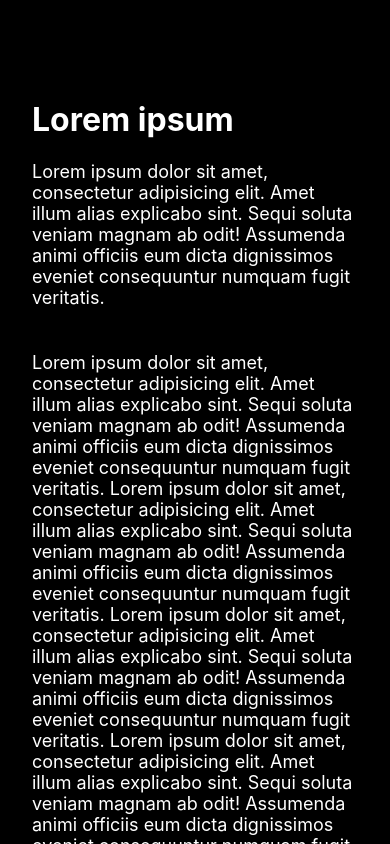
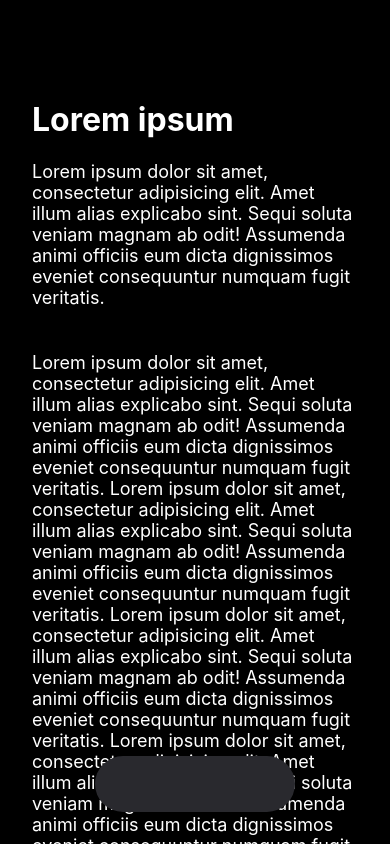
Before and after one commit to Thiago-Batista-da-Silva-Oliveira/ScrollBar-Progress, a React Native app: screen / in a window 390 px wide. Built offline with nearby package versions, Linux system fonts and the light colour scheme.

Commit message:
Progress bar style

```diff
--- /dev/null
+++ b/src/components/Progressbar/index.tsx
@@ -0,0 +1,10 @@
+import { View } from "react-native"
+import { styles } from "./styles"
+
+export const ProgressBar = () => {
+    return (
+        <View style={styles.container}>
+
+        </View>
+    )
+}
--- /dev/null
+++ b/src/components/Progressbar/styles.ts
@@ -0,0 +1,13 @@
+import { StyleSheet } from "react-native";
+
+export const styles = StyleSheet.create({
+ container: {
+    width: 200,
+    height: 56,
+    backgroundColor: '#29292E',
+    position: 'absolute',
+    bottom: 32,
+    alignSelf: 'center',
+    borderRadius: 32,
+ }
+})
--- /dev/null
+++ b/src/components/index.ts
@@ -0,0 +1 @@
+export * from './Progressbar'
--- a/src/screens/Post/index.tsx
+++ b/src/screens/Post/index.tsx
@@ -1,4 +1,5 @@
 import { ScrollView, Text, View } from "react-native";
+import { ProgressBar } from "../../components";
 import { styles } from "./styles";
 
 export const Post = () => {
@@ -43,6 +44,7 @@ export const Post = () => {
           </Text>
         </View>
       </ScrollView>
+      <ProgressBar />
     </View>
   );
 };
```
